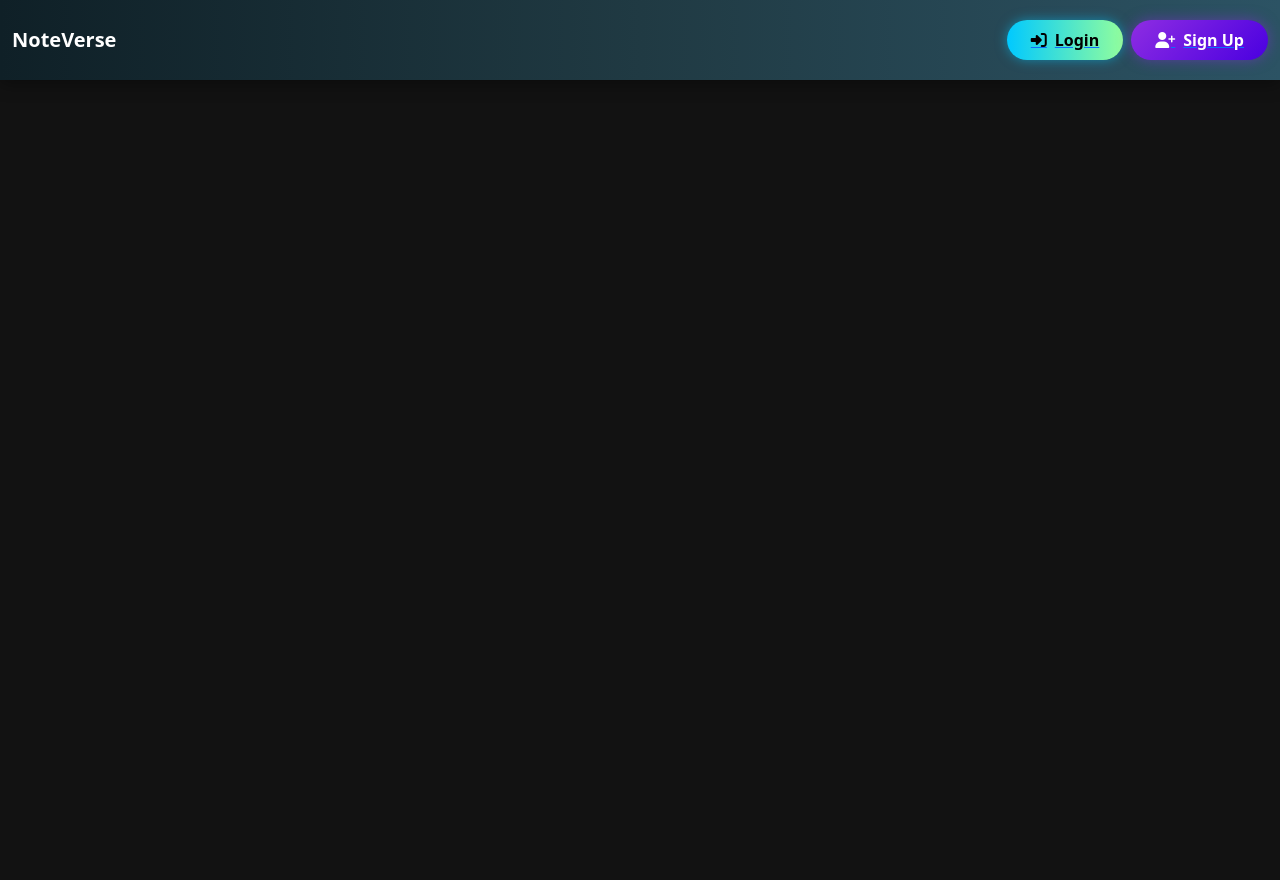
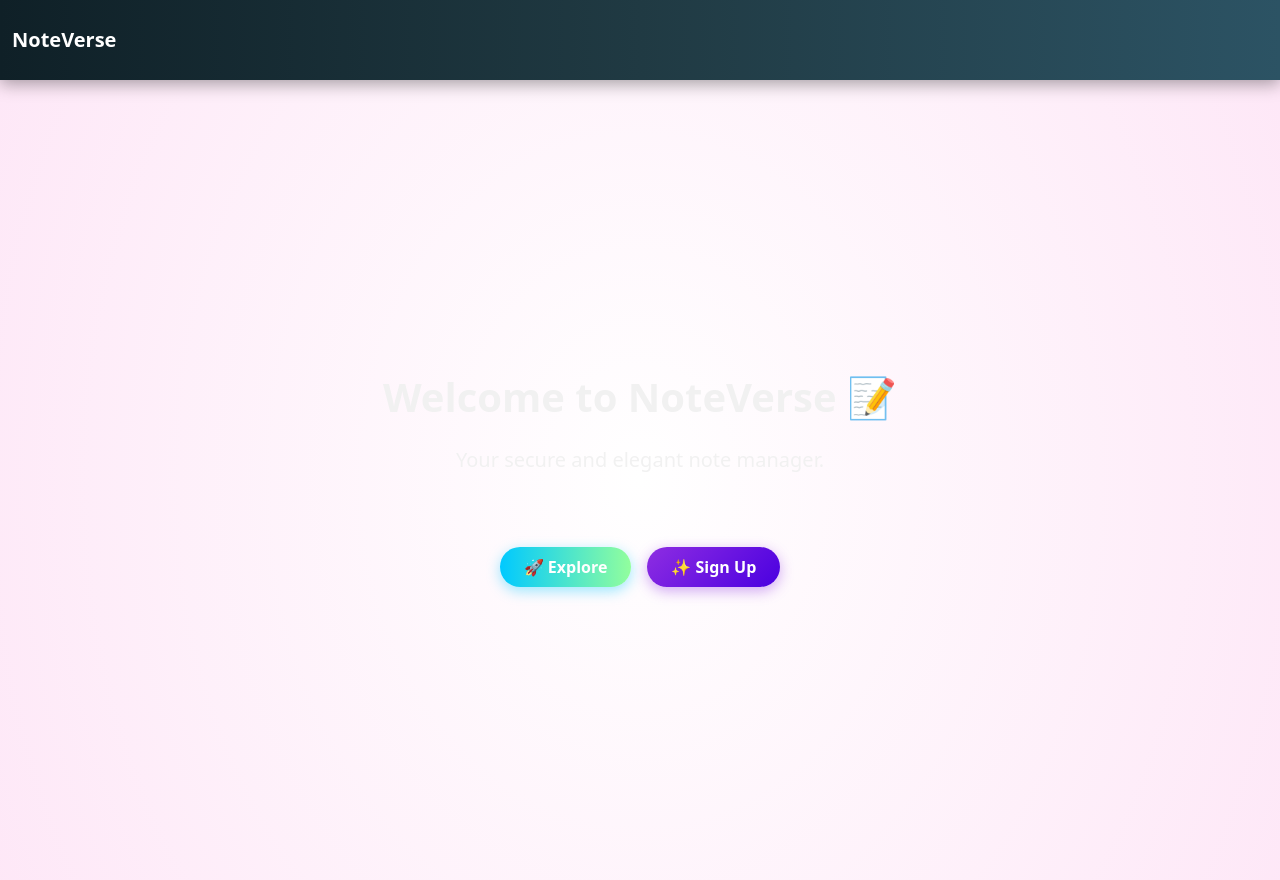
Before and after one commit to OmkarGaikwad5/NoteVerse-, a React (Vite) app: page /landing in a window 1280 px wide. Before the commit the page ends 800 px from the top, so only its background shows below. Built offline with nearby package versions, Linux system fonts and the light colour scheme; no server answers.

Commit message:
Landing Page Added + Other UI Fixed

```diff
--- a/src/App.jsx
+++ b/src/App.jsx
@@ -3,13 +3,14 @@ import './styles/App.css';
 import About from './components/About';
 import Home from './components/Home';
 import Navbar from './components/Navbar';
-import { BrowserRouter, Route, Routes } from 'react-router-dom';
+import { BrowserRouter, Route, Routes, Navigate } from 'react-router-dom';
 import NoteState from './context/notes/NoteState';
 import Notes from './components/Notes';
 import Login from './pages/Login';
 import SignUp from './pages/SignUp';
 import { DndProvider } from 'react-dnd';
 import { HTML5Backend } from 'react-dnd-html5-backend';
+import Landing from './components/Landing';
 
 // ✅ Toastify
 import { ToastContainer } from 'react-toastify';
@@ -42,6 +43,8 @@ function App() {
               </DndProvider>
             }
           />
+          <Route path="/landing" element={<Landing />} />
+          <Route path="*" element={<Navigate to="/landing" />} />
           <Route path="/login" element={<Login />} />
           <Route path="/signup" element={<SignUp />} />
           <Route path="/about" element={<About />} />
--- /dev/null
+++ b/src/components/Landing.jsx
@@ -0,0 +1,78 @@
+import React from "react";
+import { useNavigate } from "react-router-dom";
+import { isLoggedIn } from "../utils/auth";
+
+const Landing = () => {
+  const navigate = useNavigate();
+
+  const handleExplore = () => {
+    if (isLoggedIn()) {
+      navigate("/");
+    } else {
+      navigate("/login");
+    }
+  };
+
+  return (
+    <div className="vh-100 d-flex flex-column align-items-center justify-content-center text-center px-3 position-relative overflow-hidden">
+
+      {/* ✅ Add this styled background div inside parent, behind everything */}
+      <div
+        className="position-absolute top-0 start-0 w-100 h-100"
+        style={{
+          zIndex: -2,
+          transform: "rotate(180deg)",
+          background: "radial-gradient(60% 120% at 50% 50%, hsla(0,0%,100%,0) 0, rgba(252,205,238,0.5) 100%)",
+          backgroundColor: "#ffffff",
+        }}
+      ></div>
+
+      <h1 className="mb-4 fw-bold">Welcome to NoteVerse 📝</h1>
+      <p className="mb-5 lead">Your secure and elegant note manager.</p>
+
+      <div className="d-flex gap-3 mt-4">
+        <button
+          className="fw-semibold rounded-pill border-0 px-4 py-2 text-white"
+          style={{
+            background: "linear-gradient(to right, #00c9ff, #92fe9d)",
+            boxShadow: "0 4px 14px rgba(0, 201, 255, 0.4)",
+            transition: "all 0.3s ease",
+          }}
+          onMouseEnter={(e) => {
+            e.currentTarget.style.boxShadow = "0 6px 18px rgba(0, 201, 255, 0.6)";
+            e.currentTarget.style.transform = "translateY(-2px)";
+          }}
+          onMouseLeave={(e) => {
+            e.currentTarget.style.boxShadow = "0 4px 14px rgba(0, 201, 255, 0.4)";
+            e.currentTarget.style.transform = "translateY(0)";
+          }}
+          onClick={handleExplore}
+        >
+          🚀 Explore
+        </button>
+
+        <button
+          className="fw-semibold rounded-pill border-0 px-4 py-2 text-white"
+          style={{
+            background: "linear-gradient(135deg, #8e2de2, #4a00e0)",
+            boxShadow: "0 4px 14px rgba(138, 43, 226, 0.4)",
+            transition: "all 0.3s ease",
+          }}
+          onMouseEnter={(e) => {
+            e.currentTarget.style.boxShadow = "0 6px 20px rgba(138, 43, 226, 0.7)";
+            e.currentTarget.style.transform = "translateY(-2px)";
+          }}
+          onMouseLeave={(e) => {
+            e.currentTarget.style.boxShadow = "0 4px 14px rgba(138, 43, 226, 0.4)";
+            e.currentTarget.style.transform = "translateY(0)";
+          }}
+          onClick={() => navigate("/signup")}
+        >
+          ✨ Sign Up
+        </button>
+      </div>
+    </div>
+  );
+};
+
+export default Landing;
--- a/src/components/Navbar.jsx
+++ b/src/components/Navbar.jsx
@@ -1,7 +1,7 @@
 import React, { useContext, useEffect, useState } from 'react';
 import { Link, useLocation, useNavigate } from 'react-router-dom';
 import NoteContext from '../context/notes/NoteContext';
-import {toast, ToastContainer } from 'react-toastify';
+import { toast } from 'react-toastify';
 import 'react-toastify/dist/ReactToastify.css';
 import "../styles/Navbar.css"
 
@@ -19,25 +19,18 @@ function Navbar() {
       setIsLoggedIn(!!token);
     };
 
-    // 🌙 Apply mode classes on body
     document.body.classList.remove('light-mode', 'dark-mode');
     document.body.classList.add(`${mode}-mode`);
     localStorage.setItem('mode', mode);
 
-    checkAuth(); // Check auth status on mount
+    checkAuth();
 
-    // ✅ Listen for global auth change
     window.addEventListener("authChanged", checkAuth);
-
-    // ✅ Cleanup event listener
-    return () => {
-      window.removeEventListener("authChanged", checkAuth);
-    };
-  }, [mode]); // 👈 Now responds to mode changes too
-
+    return () => window.removeEventListener("authChanged", checkAuth);
+  }, [mode]);
 
   const toggleMode = () => {
-    setMode((prev) => (prev === 'dark' ? 'light' : 'dark'));
+    setMode(prev => prev === 'dark' ? 'light' : 'dark');
   };
 
   const isDark = mode === 'dark';
@@ -45,11 +38,10 @@ function Navbar() {
   const handleLogout = () => {
     localStorage.removeItem("token");
     setIsLoggedIn(false);
-    window.dispatchEvent(new Event("authChanged")); // 👈 dispatch logout
+    window.dispatchEvent(new Event("authChanged"));
+    navigate("/landing");
     toast.success("Logged out successfully");
-    navigate("/login");
   };
-
 
   return (
     <nav
@@ -62,13 +54,11 @@ function Navbar() {
         backdropFilter: 'blur(8px)',
         transition: 'background 0.3s ease',
         zIndex: 1030,
-        minHeight: '80px', // 👈 Gives the navbar a pleasant height
+        minHeight: '80px',
         paddingTop: '10px',
         paddingBottom: '10px',
       }}
     >
-
-
       <div className="container-fluid text-center">
         <Link className="navbar-brand fw-bold text-decoration-none" to="/">NoteVerse</Link>
 
@@ -77,12 +67,32 @@ function Navbar() {
         </button>
 
        <div className="collapse navbar-collapse" id="navbarSupportedContent">
+  {/* Show navbar items only if NOT on landing page */}
+  {location.pathname !== "/landing" && (
+    <>
       {isLoggedIn && (
        <ul className="navbar-nav me-auto mb-2 mb-lg-0">
-              <li className="nav-item me-4">
+  <li className="nav-item me-3">
     <Link
-                  className={`nav-link text-decoration-none text-center ${location.pathname === "/" ? "active" : ""}`}
+      className={`nav-link fw-semibold px-3 py-2 rounded text-center ${
+        location.pathname === "/" ? "active-nav" : ""
+      }`}
       to="/"
+      style={{
+        color: isDark ? "#ffffffcc" : "#333",
+        transition: "all 0.3s ease",
+      }}
+      onMouseEnter={(e) => {
+        e.currentTarget.style.background = isDark
+          ? "rgba(255, 255, 255, 0.1)"
+          : "rgba(0, 0, 0, 0.05)";
+        e.currentTarget.style.color = isDark ? "#00e6e6" : "#000";
+        e.currentTarget.style.borderRadius = "12px";
+      }}
+      onMouseLeave={(e) => {
+        e.currentTarget.style.background = "transparent";
+        e.currentTarget.style.color = isDark ? "#ffffffcc" : "#333";
+      }}
     >
       Home
     </Link>
@@ -90,51 +100,50 @@ function Navbar() {
 
   <li className="nav-item">
     <Link
-                  className={`nav-link text-decoration-none ${location.pathname === "/about" ? "active" : ""}`}
+      className={`nav-link fw-semibold px-3 py-2 rounded text-center ${
+        location.pathname === "/about" ? "active-nav" : ""
+      }`}
       to="/about"
+      style={{
+        color: isDark ? "#ffffffcc" : "#333",
+        transition: "all 0.3s ease",
+      }}
+      onMouseEnter={(e) => {
+        e.currentTarget.style.background = isDark
+          ? "rgba(255, 255, 255, 0.1)"
+          : "rgba(0, 0, 0, 0.05)";
+        e.currentTarget.style.color = isDark ? "#00e6e6" : "#000";
+        e.currentTarget.style.borderRadius = "12px";
+      }}
+      onMouseLeave={(e) => {
+        e.currentTarget.style.background = "transparent";
+        e.currentTarget.style.color = isDark ? "#ffffffcc" : "#333";
+      }}
     >
       About
     </Link>
-
   </li>
-
 </ul>
 
       )}
 
-
-
-
-
-
-          {/* Theme toggle */}
+      {/* Dark Mode Toggle */}
       {isLoggedIn && (
-            <div
-              className="d-flex align-items-center mt-2   mb-2"
-              style={{ gap: '6px', marginRight: '1rem' }}
-            >
-              <label className="switch mb-0 ">
-                <input
-                  type="checkbox"
-                  checked={isDark}
-                  onChange={toggleMode}
-                />
+        <div className="d-flex align-items-center mt-2 mb-2" style={{ gap: '6px', marginRight: '1rem' }}>
+          <label className="switch mb-0">
+            <input type="checkbox" checked={isDark} onChange={toggleMode} />
             <span className="slider round"></span>
           </label>
-              <span
-                className={`mode-label ${isDark ? 'text-light' : 'text-dark'}`}
-                style={{ fontSize: '1rem' }}
-              >
+          <span className={`mode-label ${isDark ? 'text-light' : 'text-dark'}`} style={{ fontSize: '1rem' }}>
             {isDark ? '🌙' : '🌞'}
           </span>
         </div>
       )}
 
-          {/* SEARCH BOX */}
-
+      {/* Search Input */}
       {isLoggedIn && (
         <div
-              className="position-relative  "
+          className="position-relative"
           style={{
             borderRadius: '30px',
             background: isDark ? 'rgba(255, 255, 255, 0.1)' : 'rgba(0, 0, 0, 0.05)',
@@ -154,12 +163,8 @@ function Navbar() {
             style={{
               color: isDark ? '#00d9ff' : '#333',
               fontSize: '1rem',
-                  height: '100%',       // Ensures it takes up full container height
-                  display: 'flex',       // Needed for vertical centering
-                  alignItems: 'center',  // Vertically center it
             }}
           />
-
           <input
             type="text"
             className="form-control border-0 bg-transparent p-0 shadow-none"
@@ -173,55 +178,8 @@ function Navbar() {
         </div>
       )}
 
-
-
-          {/* Auth Buttons */}
-          {!isLoggedIn ? (
-            <div className="d-flex gap-2 ms-auto">
-              <Link to="/login">
-                <button
-                  className="px-4 py-2 fw-semibold rounded-pill border-0 d-flex align-items-center gap-2"
-                  style={{
-                    background: 'linear-gradient(to right, #00c9ff, #92fe9d)',
-                    color: '#000',
-                    boxShadow: '0 0 12px rgba(0, 201, 255, 0.5)',
-                    transition: 'all 0.3s ease',
-                  }}
-                  onMouseEnter={(e) => {
-                    e.currentTarget.style.boxShadow = '0 0 20px rgba(0, 201, 255, 0.8)';
-                    e.currentTarget.style.transform = 'translateY(-2px)';
-                  }}
-                  onMouseLeave={(e) => {
-                    e.currentTarget.style.boxShadow = '0 0 12px rgba(0, 201, 255, 0.5)';
-                    e.currentTarget.style.transform = 'translateY(0)';
-                  }}
-                >
-                  <i className="fas fa-sign-in-alt"></i> Login
-                </button>
-              </Link>
-
-              <Link to="/signup">
-                <button
-                  className="px-4 py-2 fw-semibold rounded-pill border-0 d-flex align-items-center gap-2 text-white"
-                  style={{
-                    background: 'linear-gradient(135deg, #8e2de2, #4a00e0)',
-                    boxShadow: '0 0 14px rgba(138, 43, 226, 0.5)',
-                    transition: 'all 0.3s ease',
-                  }}
-                  onMouseEnter={(e) => {
-                    e.currentTarget.style.boxShadow = '0 0 20px rgba(138, 43, 226, 0.8)';
-                    e.currentTarget.style.transform = 'translateY(-1px)';
-                  }}
-                  onMouseLeave={(e) => {
-                    e.currentTarget.style.boxShadow = '0 0 14px rgba(138, 43, 226, 0.5)';
-                    e.currentTarget.style.transform = 'translateY(0)';
-                  }}
-                >
-                  <i className="fas fa-user-plus"></i> Sign Up
-                </button>
-              </Link>
-            </div>
-          ) : (
+      {/* Logout or Auth Buttons */}
+     {isLoggedIn ? (
   <button
     onClick={handleLogout}
     className="gap-2 px-4 py-2 fw-semibold rounded-pill border-0 text-white"
@@ -243,9 +201,25 @@ function Navbar() {
   >
     🔒 Logout
   </button>
+) : (
+  location.pathname !== "/landing" &&
+  location.pathname !== "/login" &&
+  location.pathname !== "/signup" && (
+    <div className="d-flex gap-2 ms-auto">
+      <Link to="/login">
+        <button className="btn btn-outline-primary rounded-pill px-4">Login</button>
+      </Link>
+      <Link to="/signup">
+        <button className="btn btn-primary rounded-pill px-4">Sign Up</button>
+      </Link>
+    </div>
+  )
 )}
 
+    </>
+  )}
 </div>
+
       </div>
     </nav>
   );
--- /dev/null
+++ b/src/utils/auth.js
@@ -0,0 +1,2 @@
+// utils/auth.js
+export const isLoggedIn = () => !!localStorage.getItem("token");
```
Also changed, not shown: src/styles/Note.css (+25 -0 lines). Lines whose indentation alone changed are shown as unchanged.
